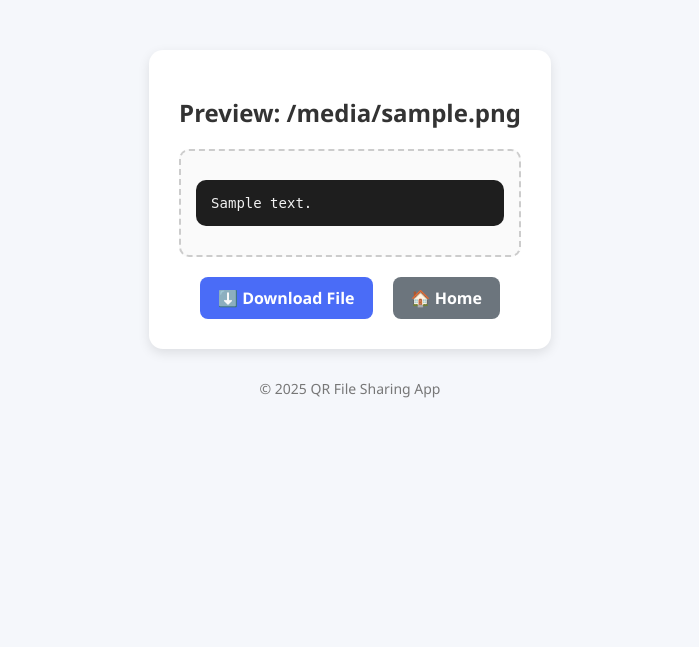
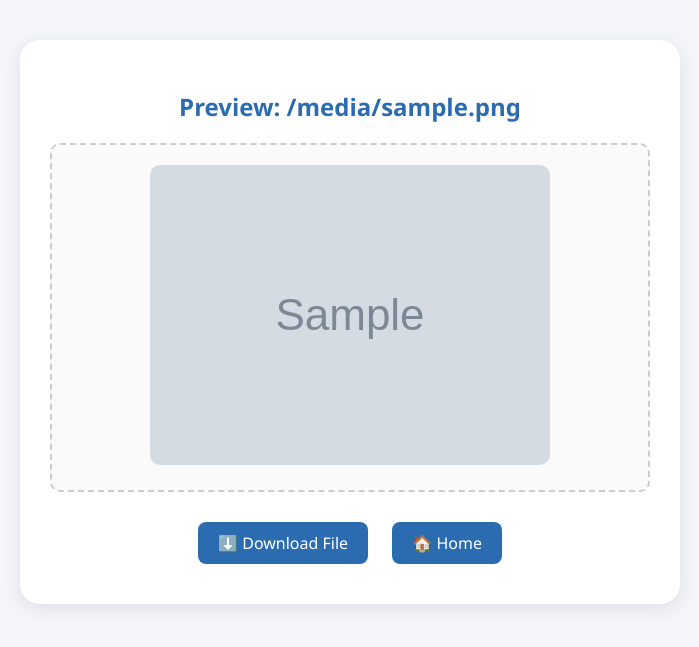
Before and after one commit to Eshwar2-cyber/SmartQr, a Flask app: template templates/view.html in a window 1280 px wide. Shown: the top 647 px of the page, without its empty margins (290-989 px from the left). Run offline with Flask 3, Linux system fonts and the light colour scheme; the template is opened without the code that fills it: most values are stand-ins (such as "Sample title", 1, 10 or a date in 2020); grey boxes marked "Sample" are stand-in pictures.

Commit message:
Updated view.html for preview support

```diff
--- a/templates/view.html
+++ b/templates/view.html
@@ -3,113 +3,75 @@
 <head>
   <meta charset="UTF-8" />
   <meta name="viewport" content="width=device-width, initial-scale=1.0" />
-  <title>File Preview - {{ filename }}</title>
+  <title>Smart QR - View File</title>
   <style>
     body {
-      font-family: "Segoe UI", Arial, sans-serif;
-      background: #f5f7fb;
+      font-family: "Segoe UI", Tahoma, Geneva, Verdana, sans-serif;
+      background: #f4f6fb;
+      color: #333;
+      text-align: center;
       margin: 0;
-      padding: 0;
-      display: flex;
-      flex-direction: column;
-      align-items: center;
+      padding: 40px;
     }
-
     .container {
-      max-width: 900px;
-      background: #fff;
+      background: white;
+      border-radius: 20px;
       padding: 30px;
-      border-radius: 14px;
-      margin-top: 50px;
-      box-shadow: 0 4px 12px rgba(0,0,0,0.1);
-      text-align: center;
+      box-shadow: 0 4px 20px rgba(0, 0, 0, 0.1);
+      max-width: 600px;
+      margin: auto;
     }
-
-    h1 {
-      color: #333;
-      font-size: 24px;
+    h2 {
+      color: #2b6cb0;
       margin-bottom: 20px;
     }
-
-    .preview-box {
+    .preview {
+      margin: 20px 0;
       border: 2px dashed #ccc;
-      padding: 15px;
+      padding: 20px;
       border-radius: 10px;
-      margin-bottom: 20px;
       background: #fafafa;
     }
-
-    img, video, audio, embed {
+    img, video, iframe {
       max-width: 100%;
       border-radius: 10px;
     }
-
-    pre {
-      text-align: left;
-      background: #1e1e1e;
-      color: #f1f1f1;
-      padding: 15px;
-      border-radius: 10px;
-      overflow-x: auto;
-      font-size: 14px;
-    }
-
-    .btn-container {
-      display: flex;
-      justify-content: center;
-      gap: 20px;
-    }
-
-    a.button {
-      background: #4a6cf7;
+    .btn {
+      display: inline-block;
+      background: #2b6cb0;
       color: white;
-      padding: 10px 18px;
+      padding: 10px 20px;
+      margin: 10px;
       border-radius: 8px;
       text-decoration: none;
-      font-weight: bold;
       transition: 0.3s;
     }
-
-    a.button:hover {
-      background: #3650d4;
-    }
-
-    footer {
-      margin-top: 30px;
-      color: #777;
-      font-size: 14px;
+    .btn:hover {
+      background: #1e4e8c;
     }
   </style>
 </head>
 <body>
   <div class="container">
-    <h1>Preview: {{ filename }}</h1>
-    <div class="preview-box">
-      {% if file_ext in ["png","jpg","jpeg","gif","webp"] %}
-        <img src="/uploads/{{ filename }}" alt="{{ filename }}">
-      {% elif file_ext == "pdf" %}
-        <embed src="/uploads/{{ filename }}" type="application/pdf" width="100%" height="600px" />
-      {% elif file_ext in ["mp4","mov","avi","mkv"] %}
-        <video width="100%" controls>
-          <source src="/uploads/{{ filename }}">
+    <h2>Preview: {{ filename }}</h2>
+    <div class="preview">
+      {% set ext = filename.split('.')[-1].lower() %}
+      {% if ext in ['png','jpg','jpeg','gif','webp'] %}
+        <img src="{{ url_for('view_file', filename=filename) }}" alt="Image Preview" />
+      {% elif ext in ['mp4','webm','ogg'] %}
+        <video controls>
+          <source src="{{ url_for('view_file', filename=filename) }}" type="video/{{ ext }}">
+          Your browser does not support the video tag.
         </video>
-      {% elif file_ext in ["mp3","wav"] %}
-        <audio controls>
-          <source src="/uploads/{{ filename }}">
-        </audio>
-      {% elif text_content %}
-        <pre>{{ text_content }}</pre>
+      {% elif ext == 'pdf' %}
+        <iframe src="{{ url_for('view_file', filename=filename) }}" width="100%" height="500px"></iframe>
       {% else %}
         <p>Preview not available for this file type.</p>
       {% endif %}
     </div>
 
-    <div class="btn-container">
-      <a href="/download/{{ filename }}" class="button">⬇️ Download File</a>
-      <a href="/" class="button" style="background:#6c757d;">🏠 Home</a>
-    </div>
+    <a class="btn" href="{{ url_for('view_file', filename=filename) }}" download>⬇️ Download File</a>
+    <a class="btn" href="/">🏠 Home</a>
   </div>
-
-  <footer>© 2025 QR File Sharing App</footer>
 </body>
 </html>
```
